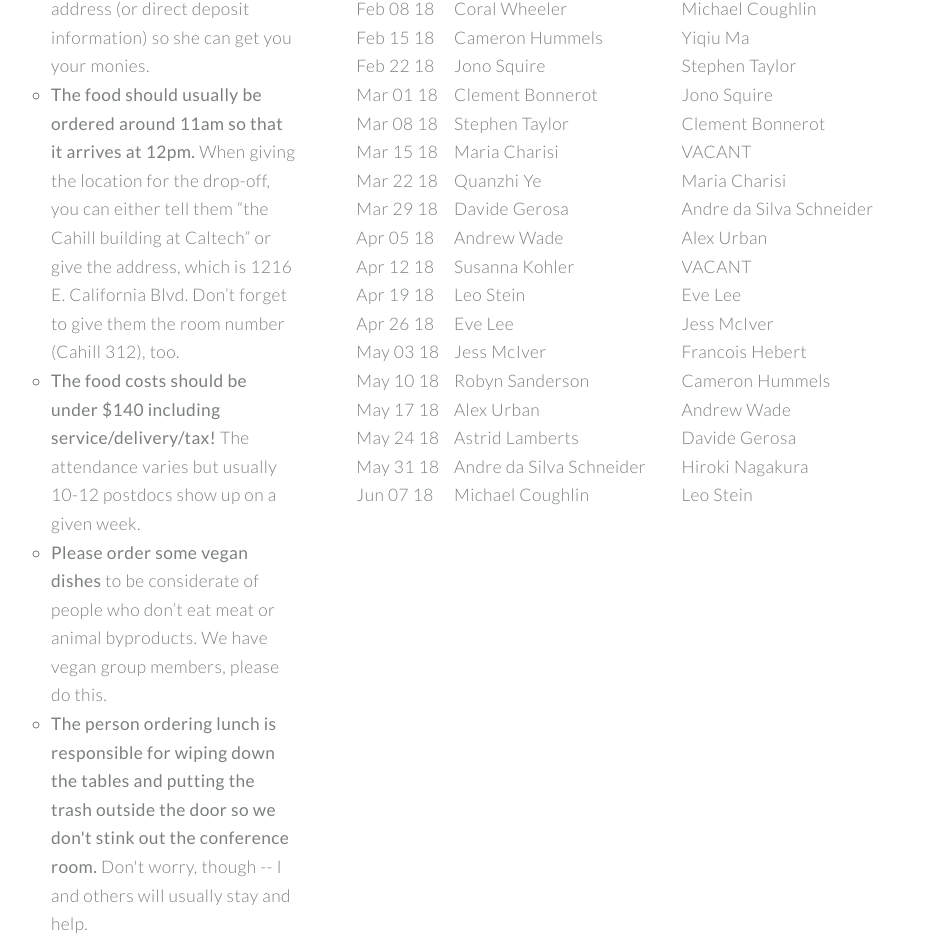
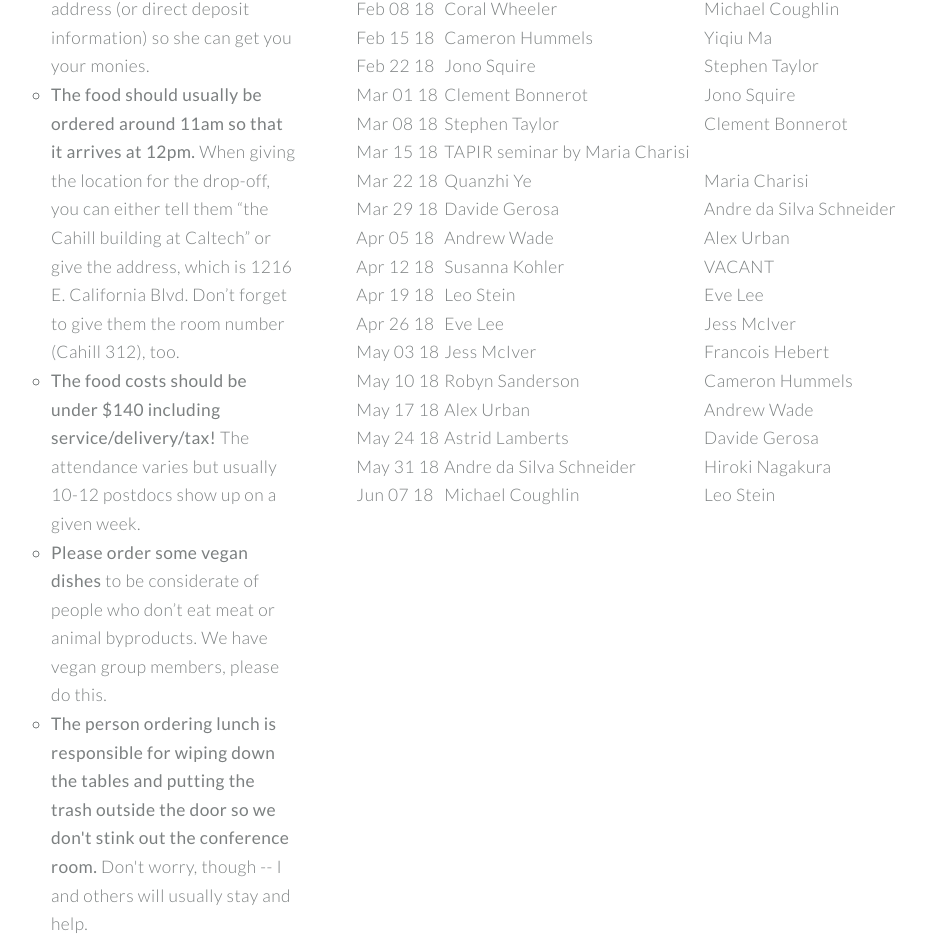
Before and after one commit to evejlee/evejlee.github.io, a plain HTML site: page index.html in a window 1280 px wide. Shown: the part 1553-2491 px from the top of the page, without its empty margins (161-1087 px from the left). Drawn offline with Linux system fonts and the light colour scheme.

Commit message:
tapir seminar by maria

```diff
--- a/index.html
+++ b/index.html
@@ -117,7 +117,7 @@ Free for personal and commercial use under the CCA 3.0 license (html5up.net/lice
 <tr> <td> Feb 22 18 </td> <td> Jono Squire </td> <td> Stephen Taylor </td> </tr>
 <tr> <td> Mar 01 18 </td> <td> Clement Bonnerot </td> <td> Jono Squire </td> </tr>
 <tr> <td> Mar 08 18 </td> <td> Stephen Taylor </td> <td> Clement Bonnerot </td> </tr>
-<tr> <td> Mar 15 18 </td> <td> Maria Charisi </td> <td> VACANT </td> </tr>
+<tr> <td> Mar 15 18 </td> <td> TAPIR seminar by Maria Charisi
 <tr> <td> Mar 22 18 </td> <td> Quanzhi Ye </td> <td> Maria Charisi </td> </tr>
 <tr> <td> Mar 29 18 </td> <td> Davide Gerosa </td> <td> Andre da Silva Schneider </td> </tr>
 <tr> <td> Apr 05 18 </td> <td> Andrew Wade </td> <td> Alex Urban </td> </tr>
```
